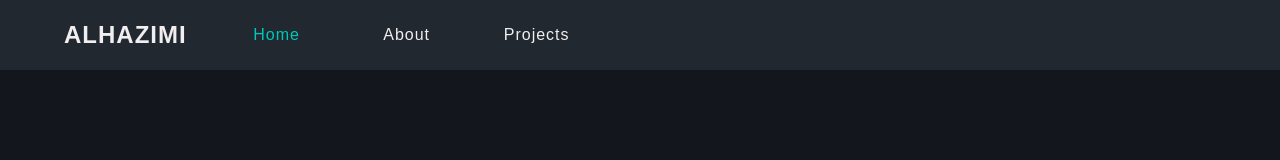
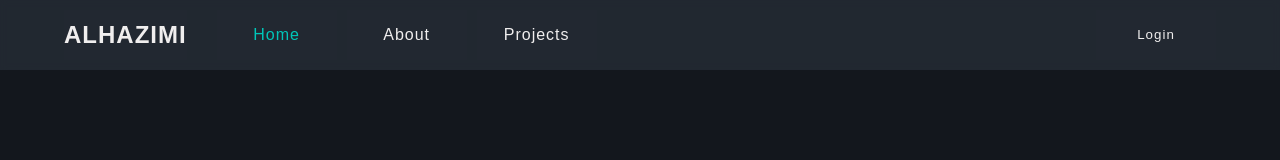
Before and after one commit to rakkaalhazimi/Vue-Blogspot, a Vue app: page / in a window 1280 px wide. Shown: the top 160 px of the page. Built offline with nearby package versions, Linux system fonts and the light colour scheme.

Commit message:
change: use nav-link class instead locator
add login button

```diff
--- a/src/components/SectionNavigation.vue
+++ b/src/components/SectionNavigation.vue
@@ -5,9 +5,10 @@
       <li class="nav-link-item">
         <button class="nav-close-btn" @click="hideNavbar"><i class="fa-solid fa-xmark"></i></button>
       </li>
-      <li class="nav-link-item"><router-link to="/">Home</router-link></li>
-      <li class="nav-link-item"><router-link to="/about">About</router-link></li>
-      <li class="nav-link-item"><router-link to="/projects">Projects</router-link></li>
+      <li class="nav-link-item"><router-link to="/" class="nav-link" >Home</router-link></li>
+      <li class="nav-link-item"><router-link to="/about" class="nav-link" >About</router-link></li>
+      <li class="nav-link-item"><router-link to="/projects" class="nav-link" >Projects</router-link></li>
+      <li class="nav-link-item"><button class="nav-link login-btn">Login</button></li>
     </ul>
     <button class="nav-menu-bars" @click="showNavbar">
       <i class="fa-solid fa-bars"></i>
--- a/src/static/section.css
+++ b/src/static/section.css
@@ -19,27 +19,33 @@ nav {
     flex-direction: row;
     justify-content: flex-start;
     column-gap: var(--small-space);
+    width: 100%;
+}
+
+.nav-link-item:last-child {
+    margin-left: auto;
 }
 
 .nav-logo,
-.nav-link-item a,
+.nav-link,
 .nav-menu-bars,
 .nav-close-btn {
     height: var(--navbar-link-height);
     line-height: var(--navbar-link-height);
     letter-spacing: 1px;
+    background-color: var(--dominant);
     color: var(--text-dark);
 }
 
-.nav-link-item a {
+.nav-link {
     width: var(--navbar-link-width);
 }
 
-.nav-link-item a.router-link-exact-active {
+.nav-link.router-link-exact-active {
     color: var(--accent);
 }
 
-.nav-link-item a:hover {
+.nav-link:hover {
     color: var(--accent);
     transition: var(--default-transition);
 }
@@ -49,7 +55,6 @@ nav {
     display: none;
     font-size: 1.4em;
     background: none;
-
 }
 
 
```
